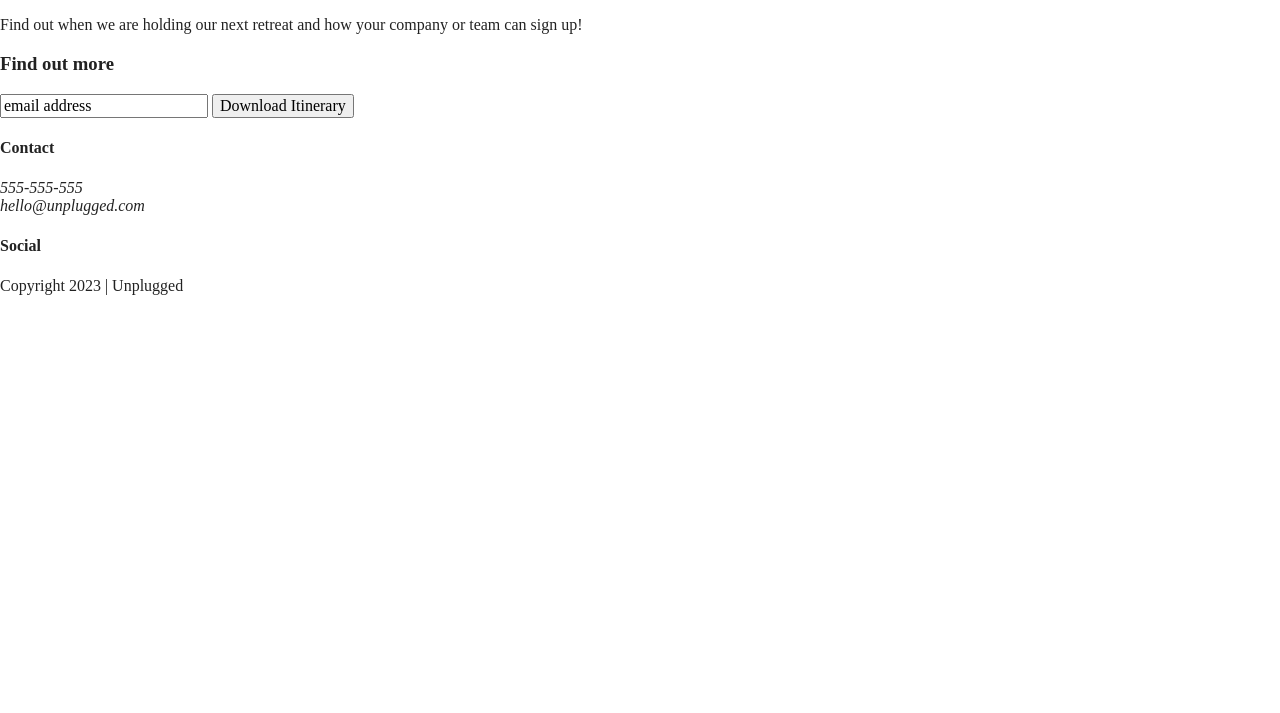
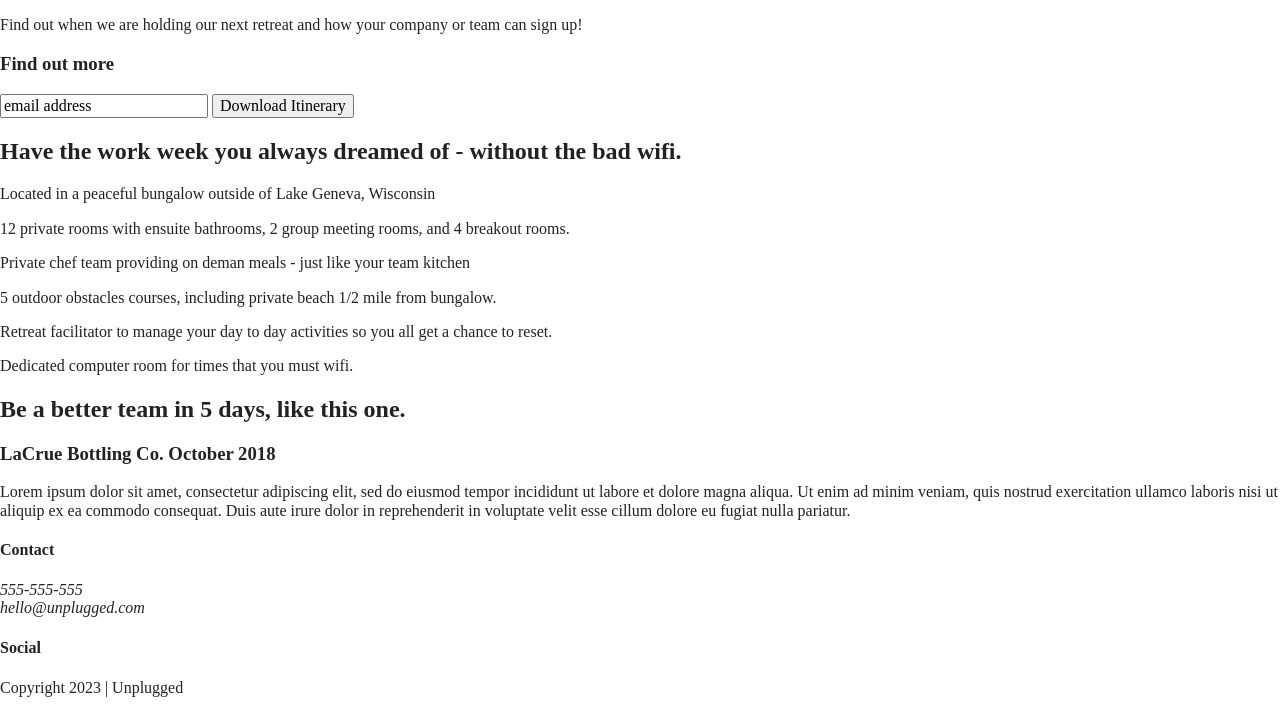
Before and after one commit to iamtenille314/unplugged, a website built with Parcel: page index.html in a window 1280 px wide. Shown: the part 176-889 px from the top of the page. Before the commit the page ends 800 px from the top, so only its background shows below. Built offline with nearby package versions, Linux system fonts and the light colour scheme.

Commit message:
Added section tags, reviews section and finished adding headings and paragraphs.

```diff
--- a/index.html
+++ b/index.html
@@ -50,7 +50,7 @@
     </section>
 
     <aside>
-      <div class="content-wrapper">
+      <div class="content=wrapper">
         <div class="form-description">
           <h3>Want to join the next retreat?</h3>
           <p>Find out when we are holding our next retreat and how your company or team can sign up!</p>
@@ -60,9 +60,60 @@
           <input type="text" name="name" value="email address">
           <input type="button" value="Download Itinerary">
         </div>
-      </div>
         <!--aside content wrapper ends-->
     </aside>
+
+    <section class="features">
+      <div class="content-wrapper">
+        <!--Add your Features content here-->
+        <h2>Have the work week you always dreamed of - without the bad wifi.</h2>
+        <div class="features-items">
+          <article>
+            <p class="fontawesom-icon"></p>
+            <p class="features-item-description">Located in a peaceful bungalow outside of Lake Geneva, Wisconsin</p>
+          </article>
+          <article>
+            <p class="fontawesom-icon"></p>
+            <p class="features-item-description">12 private rooms with ensuite bathrooms, 2 group meeting rooms, and 4
+              breakout rooms.</p>
+          </article>
+          <article>
+            <p class="fontawesom-icon"></p>
+            <p class="features-item-description">Private chef team providing on deman meals - just like your team
+              kitchen</p>
+          </article>
+          <article>
+            <p class="fontawesom-icon"></p>
+            <p class="features-item-description">5 outdoor obstacles courses, including private beach 1/2 mile from
+              bungalow.</p>
+          </article>
+          <article>
+            <p class="fontawesom-icon"></p>
+            <p class="features-item-description">Retreat facilitator to manage your day to day activities so you all
+              get a chance to reset.</p>
+          </article>
+          <article>
+            <p class="fontawesom-icon"></p>
+            <p class="features-item-description">Dedicated computer room for times that you must wifi.</p>
+          </article>
+        </div>
+      </div>
+    </section>
+
+    <section class="reviews">
+      <div class="content-wrapper">
+        <h2>Be a better team in 5 days, like this one.</h2>
+        <article>
+          <div>
+            <h3>LaCrue Bottling Co. October 2018</h3>
+            <p>Lorem ipsum dolor sit amet, consectetur adipiscing elit, sed do eiusmod tempor incididunt ut labore et
+              dolore magna aliqua. Ut enim ad minim veniam, quis nostrud exercitation ullamco laboris nisi ut aliquip ex
+              ea commodo consequat. Duis aute irure dolor
+              in reprehenderit in voluptate velit esse cillum dolore eu fugiat nulla pariatur.</p>
+          </div>
+        </article>
+      </div>
+    </section>
 
   </main>
   <!--main wrapper-->
@@ -77,6 +128,7 @@
           </address>
           <div class="social">
             <h4>Social</h4>
+            <div class="social-icons">
               <p><a href="https://www.facebook.com/yoursite" target="_blank" rel="noopener"></a></p>
               <!--other social links here-->
               <p><a href="https://www.twitter.com/iamtenille314" target="_blank" rel="noopener"></a></p>
```
Lines whose indentation alone changed are shown as unchanged.
